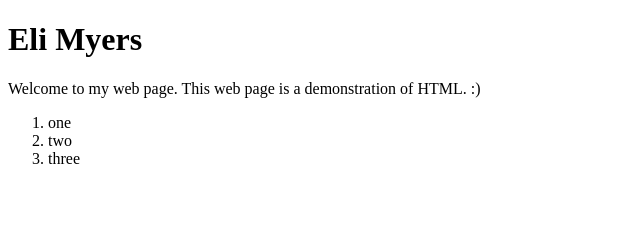
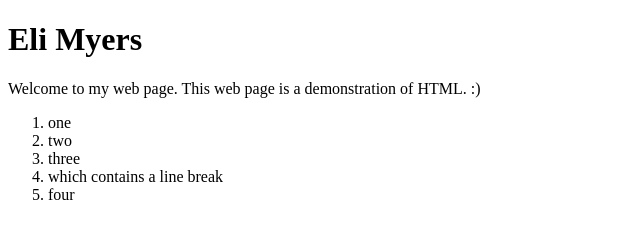
Before and after one commit to EliMyers/Starter, a plain HTML site: page index.html in a window 1280 px wide. Shown: the whole page, without its empty margins (0-640 px from the left). Drawn offline with Linux system fonts and the light colour scheme.

Commit message:
Update index.html

```diff
--- a/index.html
+++ b/index.html
@@ -12,6 +12,8 @@
  <li>one</li>
  <li>two</li>
  <li>three</li>
+ <li>which contains a line break</li>
+ <li>four</li>
 </ol>
  </body>
 </html>
```
